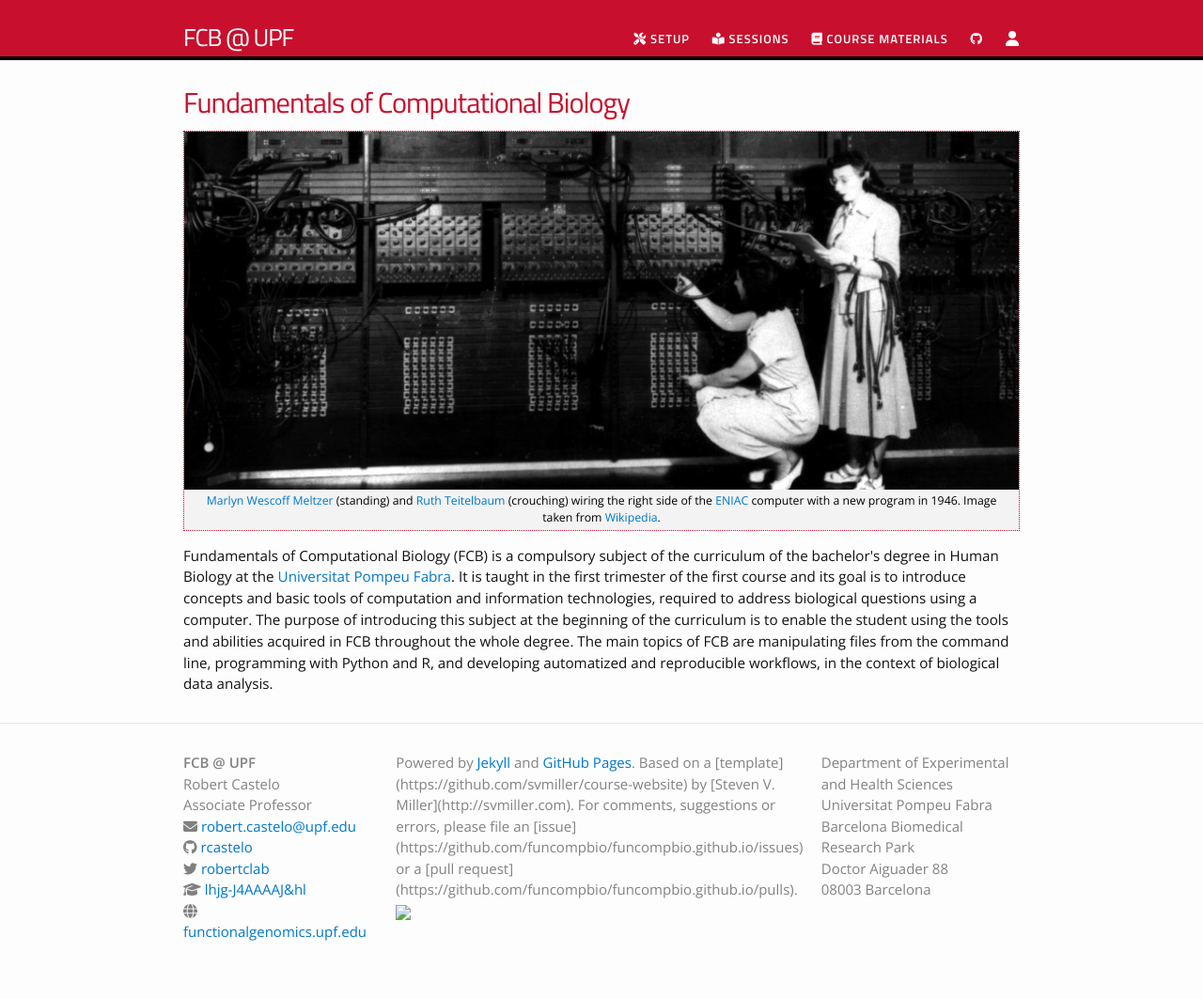
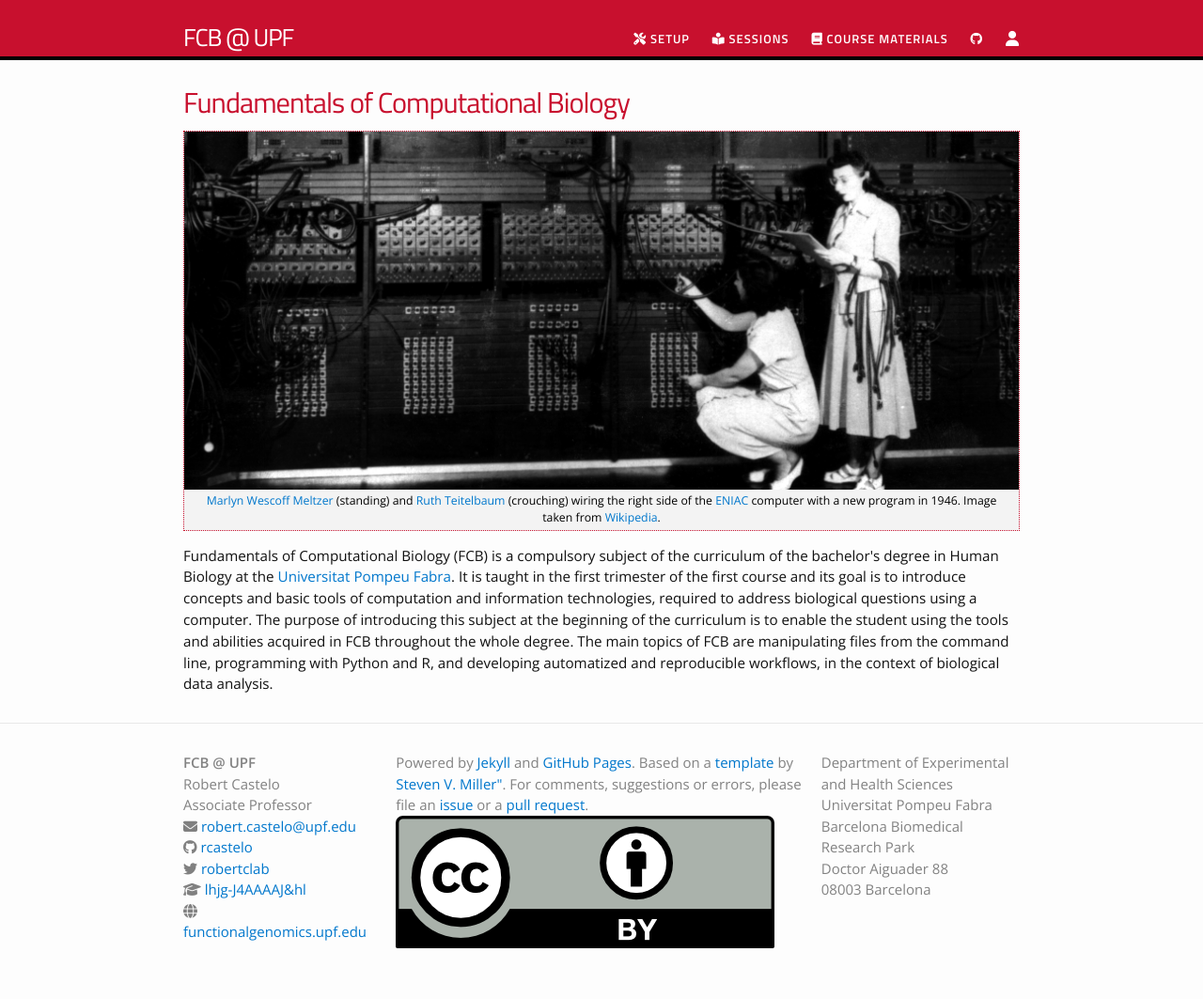
Before and after one commit to funcompbio/funcompbio.github.io, a Jekyll site: the page built from index.md, in a window 1280 px wide. Shown: the whole page at 94% size. Built offline with Jekyll 4.4.1, drawn with Linux system fonts in a browser that asks for light colours; nearby versions of some CDN libraries; some of the changed lines change nothing that is shown.

Commit message:
Updated footer.

```diff
--- a/_includes/footer.html
+++ b/_includes/footer.html
@@ -50,12 +50,13 @@
       <div class="footer-col  footer-col-2">
         Powered by <a href="https://jekyllrb.com">Jekyll</a> and
         <a href="https://pages.github.com">GitHub Pages</a>. Based on a
-        [template](https://github.com/svmiller/course-website) by
-        [Steven V. Miller](http://svmiller.com). For comments, suggestions
-        or errors, please file an
-        [issue](https://github.com/funcompbio/funcompbio.github.io/issues)
-        or a [pull request](https://github.com/funcompbio/funcompbio.github.io/pulls).<br>
-        <a href="https://creativecommons.org/licenses/by/3.0"><img src="./ccby.png"></a>
+        <a href="https://github.com/svmiller/course-website">template</a> by
+        <a href="http://svmiller.com">Steven V. Miller"</a>. For comments,
+        suggestions or errors, please file an
+        <a href="https://github.com/funcompbio/funcompbio.github.io/issues">issue</a>
+        or a
+        <a href="https://github.com/funcompbio/funcompbio.github.io/pulls">pull request</a>.<br>
+        <a href="https://creativecommons.org/licenses/by/3.0"><img src="_images/ccby.png"></a>
       </div>
 
       <div class="footer-col  footer-col-3">
```
